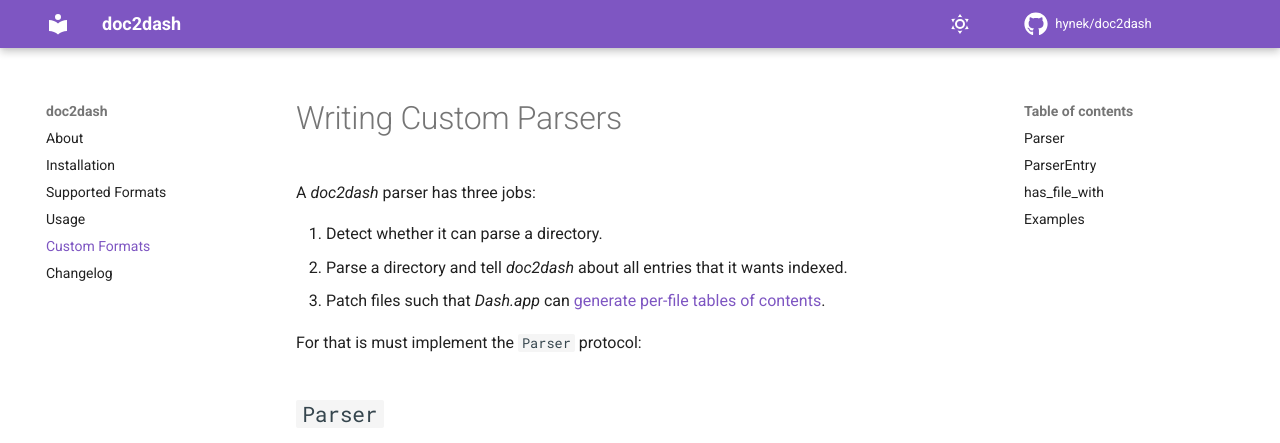
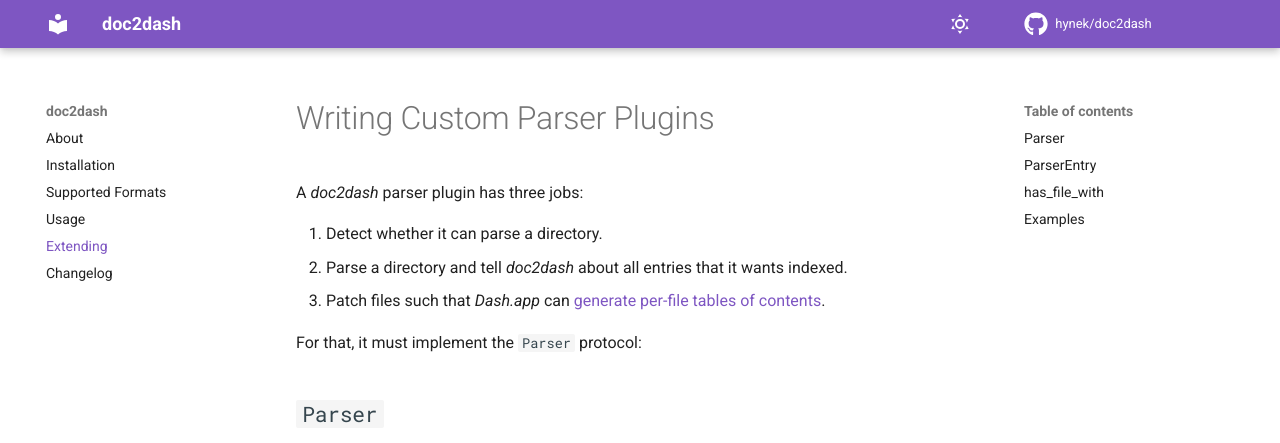
Before and after one commit to hynek/doc2dash, an MkDocs documentation site: the page built from docs/extending.md, in a window 1280 px wide and 900 px high, cut to the strip 0-443 px from the top of the window. Built offline with MkDocs 1.6.1 and Material for MkDocs 9.7.7, drawn with Linux system fonts in a browser that asks for light colours; comment, search, counter and statistics services are not loaded; the version menu is left out.

Commit message:
Point out plugins are now documented

```diff
--- a/docs/extending.md
+++ b/docs/extending.md
@@ -1,12 +1,12 @@
-# Writing Custom Parsers
+# Writing Custom Parser Plugins
 
-A *doc2dash* parser has three jobs:
+A *doc2dash* parser plugin has three jobs:
 
 1. Detect whether it can parse a directory.
 2. Parse a directory and tell *doc2dash* about all entries that it wants indexed.
 3. Patch files such that *Dash.app* can [generate per-file tables of contents](https://kapeli.com/docsets#tableofcontents).
 
-For that is must implement the `Parser` protocol:
+For that, it must implement the `Parser` protocol:
 
 ## `Parser`
 
--- a/mkdocs.yml
+++ b/mkdocs.yml
@@ -13,7 +13,7 @@
   - Installation: installation.md
   - Supported Formats: formats.md
   - Usage: usage.md
-  - Custom Formats: extending.md
+  - Extending: extending.md
   - Changelog: https://github.com/hynek/doc2dash/blob/main/CHANGELOG.md
 
 theme:
```
Also changed, not shown: CHANGELOG.md (+1 -0 lines), docs/formats.md (+1 -1 lines).
